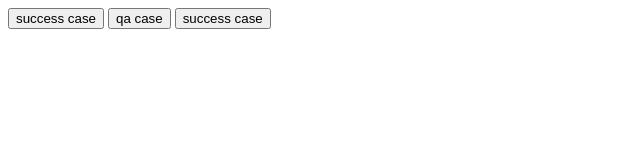
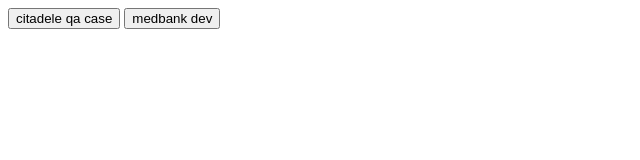
Before and after one commit to sahaskondapally/sahaskondapally.github.io, a plain HTML site: page index.html in a window 1280 px wide. Shown: the whole page, without its empty margins (0-640 px from the left). Drawn offline with Linux system fonts and the light colour scheme.

Commit message:
Added med bank code

```diff
--- a/index.html
+++ b/index.html
@@ -7,13 +7,12 @@
          window.location.assign("https://pay-qa.connectpay.com/payment/redirect/citadele/");
         }
         function unAssign() {
-         window.location.assign("https://pay-stage.connectpay.com/payment/redirect/citadele/");
+         window.location.assign("https://pay-dev.connectpay.com/payment/redirect/medicinos");
         }
     </script>
 </head>
 <body>
-    <input type="button" value="success case" onclick="Assign()" />
-    <input type="button" value="qa case" onclick="unAssign()" />
-    <input type="button" value="success case" onclick="Assign()" />
+    <input type="button" value="citadele qa case" onclick="Assign()" />
+    <input type="button" value="medbank dev" onclick="unAssign()" />
 </body>
 </html>
```
